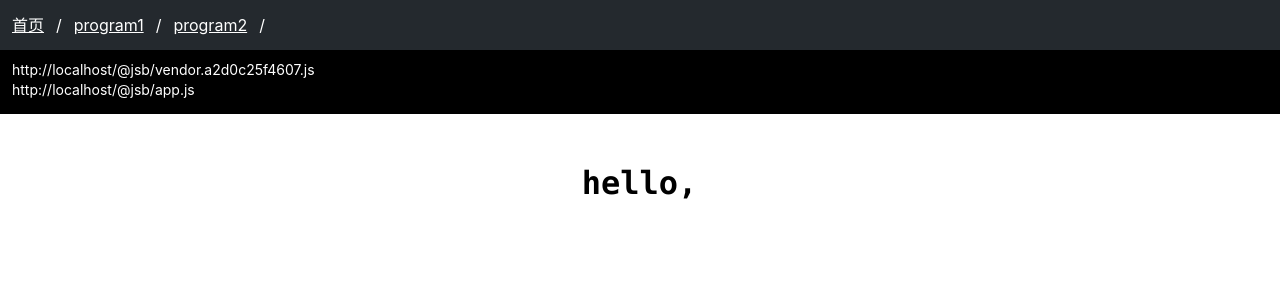
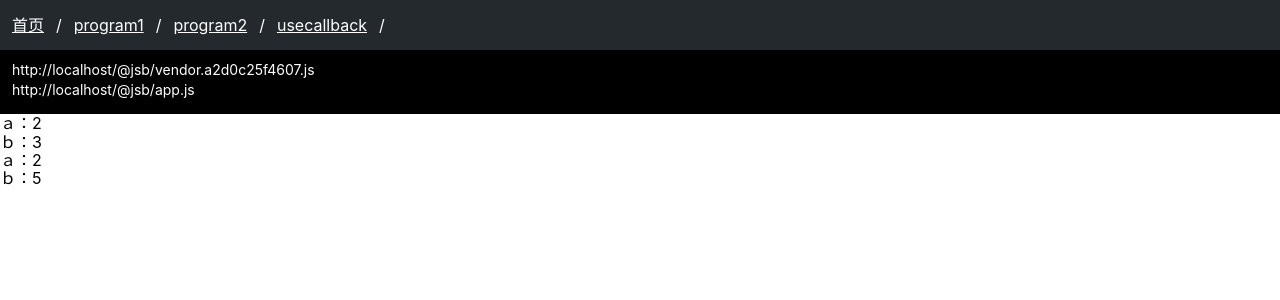
Before and after one commit to Iwouldliketobeapig/react-router-async, a React app: page /usecallback in a window 1280 px wide. Shown: the top 300 px of the page. Built offline with nearby package versions, Linux system fonts and the light colour scheme.

Commit message:
faet: usecallback

```diff
--- a/package.json
+++ b/package.json
@@ -123,7 +123,7 @@
   "devDependencies": {
     "css-properties-sorting": "^1.0.10",
     "husky": "^1.3.1",
-    "node-sass": "^4.11.0",
+    "node-sass": "^4.12.0",
     "stylelint": "^9.10.1",
     "stylelint-order": "^2.0.0",
     "stylelint-processor-html": "^1.0.0",
--- a/src/App.js
+++ b/src/App.js
@@ -7,6 +7,7 @@ import Program from './Program';
 
 const Program1 = lazy(() => import('./Program1'));
 const Progran2 = asyncComponent(() => import("./Program2"));
+const UseCallback = asyncComponent(() => import('./pages/useCallback'));
 const history = createBrowserHistory();
 class App extends Component {
   constructor () {
@@ -40,6 +41,7 @@ class App extends Component {
         <Route path="/" exact={true} render={() => <Program getResource={this.getResource} />} />
         <Route path="/program1" render={() => <Program1 getResource={this.getResource} />} />
         <Route path="/program2" render={() => <Progran2 getResource={this.getResource} />} />
+        <Route path="/usecallback" render={() => <UseCallback />} />
         <Route render={() => <Program getResource={this.getResource} />} />
       </Switch>
     );
@@ -56,9 +58,10 @@ class App extends Component {
 
   header = () => {
     const linkList = [
-      { to: '/', name: '首页' },
+      { to: '/#test', name: '首页' },
       { to: '/program1', name: 'program1' },
       { to: '/program2', name: 'program2' },
+      { to: '/usecallback', name: 'usecallback' },
     ];
     return (
       <header>
--- a/src/Program.js
+++ b/src/Program.js
@@ -1,15 +1,47 @@
 import React, { PureComponent } from 'react';
 
 export default class Pargram1 extends PureComponent {
+
+  constructor () {
+    super();
+    this.divRef = React.createRef();
+    this.state = {
+      testComponentWillMount: '未更新'
+    }
+  }
+
+  componentWillMount () {
+    setTimeout(this.updateState, 1000);
+  }
+
   componentDidMount () {
     this.props.getResource();
+    document.domain="localhost";
   }
 
   render () {
+    console.log('渲染了几次');
     return (
-      <div class="input level-center">
-        <span>hello,world!</span>
+      <div>
+        <div class="input level-center">
+          <span>hello,world!</span>
+        </div>
+        <span>{this.state.testComponentWillMount}</span>
+        <iframe
+          src="http://localhost:3000/"
+          width="800px"
+          height="400px"
+          title="test"
+          allow-script={true}
+        />
       </div>
     )
   }
+
+  updateState = () => {
+    console.log('我执行了');
+    this.setState({
+      testComponentWillMount: '更新了'
+    })
+  }
 }
--- a/src/asyncComponent.js
+++ b/src/asyncComponent.js
@@ -12,7 +12,6 @@ export default function asyncComponent(importComponent) {
 
     async componentDidMount() {
       const { default: component } = await importComponent();
-
       this.setState({
         component: component
       });
--- /dev/null
+++ b/src/pages/useCallback/index.js
@@ -0,0 +1,39 @@
+import React, { useCallback, useState } from 'react';
+
+export default () => {
+  const [a, setA] = useState(0);
+  const [b, setB] = useState(0);
+
+  const AUI = useCallback(() => {
+    return (
+      <div>
+        <div>ａ：{a}</div>
+        <div>ｂ：{b}</div>
+      </div>
+    )
+  }, [a])
+
+  const BUI = useCallback(() => {
+    return (
+      <div>
+        <div>ａ：{a}</div>
+        <div>ｂ：{b}</div>
+      </div>
+    )
+  }, [b])
+
+  setTimeout(() => {
+    setA(a + 1)
+  }, 2000)
+
+  setTimeout(() => {
+    setB(b + 1)
+  }, 1000)
+
+  return (
+    <div>
+      <AUI />
+      <BUI />
+    </div>
+  )
+}
```
Also changed, not shown: 1 other file (tests, documents, lock files or other folders).
